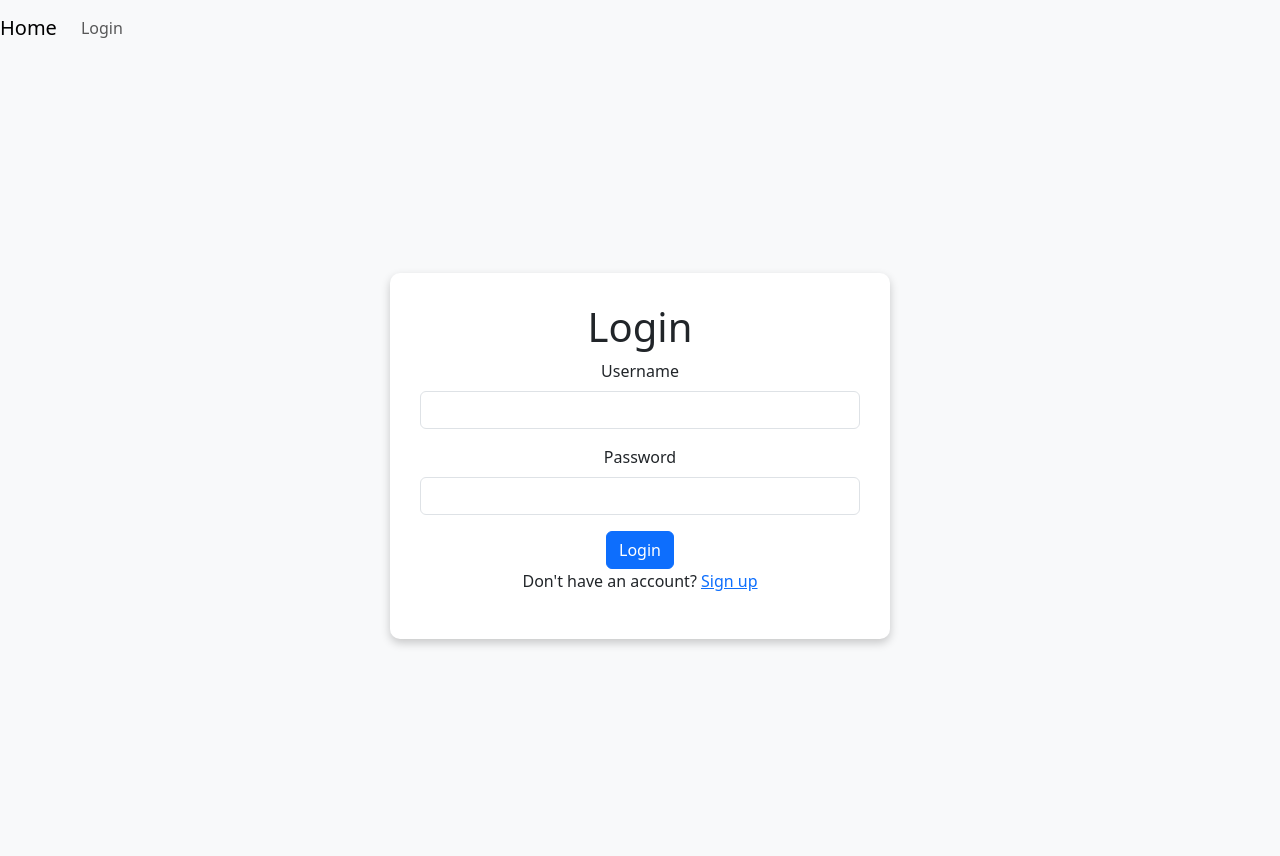
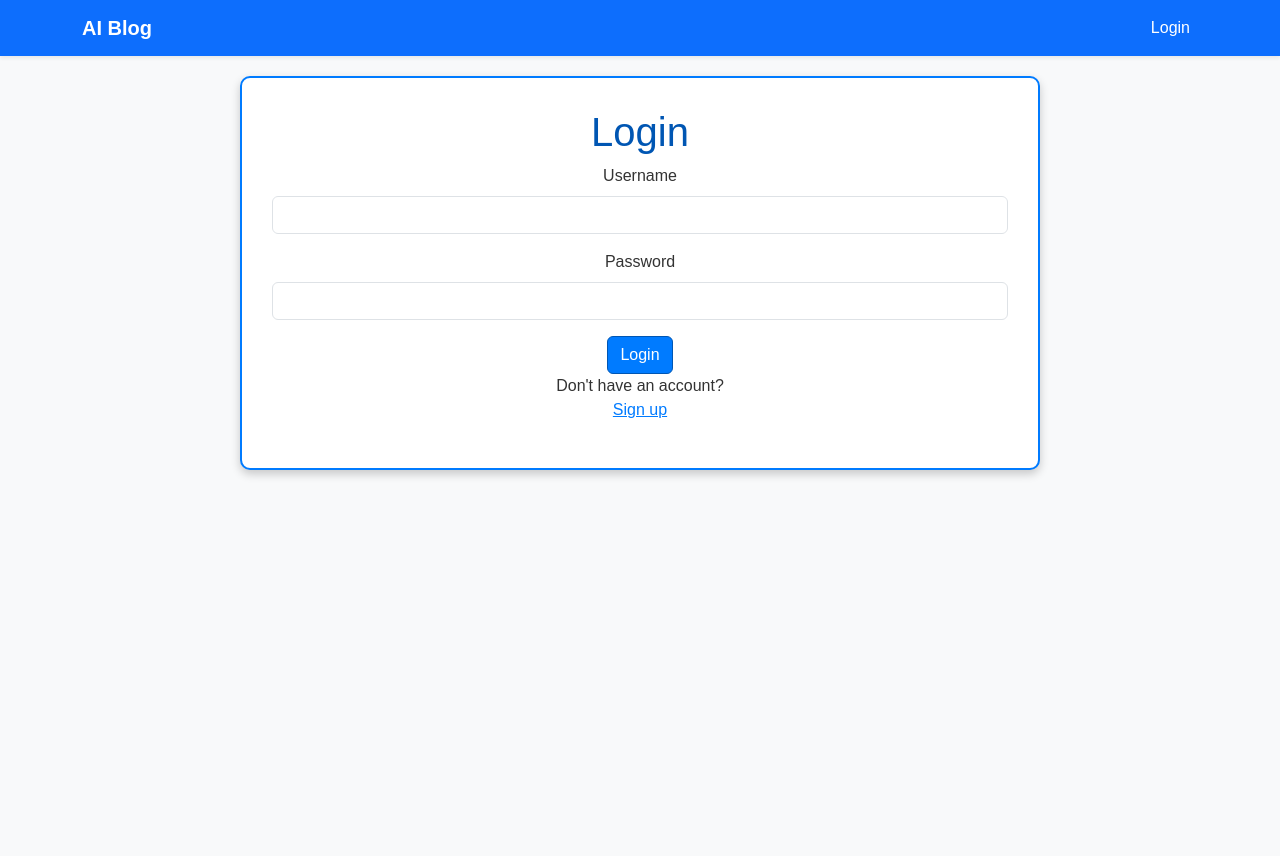
Before and after one commit to GamerGbesh/blog, a Django app: page /login in a window 1280 px wide. Run offline with Django 5.2, Linux system fonts and the light colour scheme.

Commit message:
Added the blog generation using deepseek r1 model

```diff
--- a/blog/templates/base.html
+++ b/blog/templates/base.html
@@ -9,31 +9,35 @@
     <title>{% block title %}{% endblock %}</title>
 </head>
 <body class="bg-light">
-    <nav class="navbar navbar-expand-lg navbar-light bg-light">
-        <a class="navbar-brand" href="{% url 'home' %}">Home</a>
-        <button class="navbar-toggler" type="button" data-toggle="collapse" data-target="#navbarNav" aria-controls="navbarNav" aria-expanded="false" aria-label="Toggle navigation">
+    <nav class="navbar navbar-expand-lg navbar-dark bg-primary shadow-sm">
+        <div class="container">
+            <a class="navbar-brand fw-bold text-white" href="{% url 'home' %}">AI Blog</a>
+            <button class="navbar-toggler" type="button" data-bs-toggle="collapse" data-bs-target="#navbarNav"
+                aria-controls="navbarNav" aria-expanded="false" aria-label="Toggle navigation">
                 <span class="navbar-toggler-icon"></span>
             </button>
-        <div class="collapse navbar-collapse" id="navbarNav">
+            <div class="collapse navbar-collapse justify-content-end" id="navbarNav">
                 <ul class="navbar-nav">
                     {% if user.is_authenticated %}
                     <li class="nav-item">
-                    <a class="nav-link" href="{% url 'logout' %}">Logout</a>
+                        <a class="nav-link text-white" href="{% url 'transcription' %}">Blogs</a>
                     </li>
                     <li class="nav-item">
-                    <a class="nav-link" href="{% url 'transcription' %}">Blogs</a>
+                        <a class="nav-link text-white" href="{% url 'logout' %}">Logout</a>
                     </li>
                     <li class="nav-item">
-                    <span class="nav-link">{{user.username}}</class="nav-link">
+                        <span class="nav-link fw-bold text-white">{{ user.username }}</span>
                     </li>
                     {% else %}
                     <li class="nav-item">
-                    <a class="nav-link" href="{% url 'login' %}">Login</a>
+                        <a class="nav-link text-white" href="{% url 'login' %}">Login</a>
                     </li>
                     {% endif %}
                 </ul>
             </div>
+        </div>
     </nav>
+
     <div class="container-fluid center-box">
     <div class="container-fluid content-box">
     {% block content %}{% endblock %}
--- a/blog/templates/home.html
+++ b/blog/templates/home.html
@@ -10,8 +10,8 @@
         {% csrf_token %}
         <input type="url", name="url", id="url", placeholder="Paste YouTube video link" class="d-flex"></br>
         {% if blog %}
-        <h6>Title: {{ title }}</h6>
-        <p class="form-control">{{ blog }}</p>
+        <h2>Title: {{ title }}</h2>
+        </textarea class="form-control w-100" rows="10" readonly>{{ blog }}</textarea></br>
         {% endif %}
         <button type="submit", class="btn btn-primary">Generate AI blog</button>
     </form>
--- a/blog/templates/login.html
+++ b/blog/templates/login.html
@@ -24,7 +24,7 @@
             </form>
         </section>
 
-        <p>Don't have an account? <a href="{% url 'signup' %}">Sign up</a></p>
+        <p>Don't have an account? <a id="sign" href="{% url 'signup' %}">Sign up</a></p>
     </main>
 
     {% endblock %}
--- a/blog/templates/static/style.css
+++ b/blog/templates/static/style.css
@@ -1,32 +1,113 @@
-.center-box {
-    height: 100vh; /* Full viewport height */
-    display: flex;
-    align-items: center; /* Vertical centering */
-    justify-content: center; /* Horizontal centering */
+/* General Styling */
+body {
+    text-align: center;
+    background-color: #f4f8ff; /* Light blue background */
+    color: #333; /* Dark gray text for readability */
+    font-family: Arial, sans-serif;
 }
 
-/* Box styling */
+.center-box {
+    min-height: 100vh;
+    display: flex;
+    align-items: flex-start;
+    justify-content: center;
+    padding: 20px;
+    overflow-y: auto;
+}
+
+/* Content Box Styling */
 .content-box {
     background: white;
     padding: 30px;
     border-radius: 10px;
     box-shadow: 0 4px 10px rgba(0, 0, 0, 0.2);
-    max-width: 500px; /* Adjust width */
+    max-width: 800px;
     width: 100%;
+    overflow-y: auto; /* Allows scrolling without limiting height */
+    border: 2px solid #007bff; /* Blue border */
 }
 
-body{
-    text-align: center;
+/* Form Inputs */
+input, textarea {
+    width: 100%;
+    padding: 10px;
+    border: 2px solid #007bff;
+    border-radius: 5px;
+    font-size: 16px;
+    background-color: white;
+    color: #333;
 }
 
-input{
-    padding-left: 30%;
-    padding-right: 30%;
-    padding-top: 2%;
-    padding-bottom: 2%;
-    border-width: 2px;
+textarea.form-control {
+    max-height: 300px;
+    overflow-y: auto;
+    resize: vertical;
+    text-align: left;
+}
+
+/* Button Styling */
+.btn-primary {
+    background-color: #007bff;
+    border-color: #0056b3;
+    color: white;
+    transition: background-color 0.3s ease;
+}
+
+.btn-primary:hover {
+    background-color: #0056b3;
+    border-color: #004494;
+}
+
+/* Header and Text */
+h1, h2 {
+    color: #0056b3; /* Darker blue for contrast */
 }
 
 h3 {
-    color: red;
+    color: #d9534f; /* Bootstrap 'danger' color instead of pure red */
 }
+
+/* Left align all links */
+a {
+    display: block;
+    text-align: left;
+    color: #007bff;
+    transition: color 0.3s ease;
+}
+
+a:hover {
+    color: #0056b3;
+    text-decoration: underline;
+}
+
+/* Pagination Styling */
+.pagination {
+    display: flex;
+    justify-content: center;
+    align-items: center;
+    margin-top: 20px;
+    gap: 10px;
+}
+
+.pagination a, .pagination strong {
+    padding: 8px 12px;
+    border: 1px solid #007bff;
+    border-radius: 5px;
+    color: #007bff;
+    text-decoration: none;
+    transition: background-color 0.3s ease, color 0.3s ease;
+}
+
+.pagination a:hover {
+    background-color: #007bff;
+    color: white;
+}
+
+.pagination strong {
+    background-color: #0056b3;
+    color: white;
+}
+
+#sign {
+    text-align: center;
+}
--- a/blog/urls.py
+++ b/blog/urls.py
@@ -7,5 +7,6 @@ urlpatterns = [
     path("login", views.login_user, name="login"),
     path("signup", views.signup, name="signup"),
     path("logout_user", views.logout_user, name="logout"),
-    path("transcription", views.transcription, name="transcription")
+    path("transcription", views.transcription, name="transcription"),
+    path("blog/<int:id>", views.blogs, name="blogs")
 ]
--- a/blog/views.py
+++ b/blog/views.py
@@ -7,7 +7,9 @@ from .models import Content
 import yt_dlp
 import os
 from pathlib import Path
-import speech_recognition as sr
+import whisper
+import ollama
+import re
 
 
 
@@ -17,10 +19,12 @@ def home(request):
     title = ""
     if request.method == "POST":
         url = request.POST.get("url")
-        title, file = get_audio_title(url)
-        blog = get_transcript(file)[0]
-        Content(user=request.user, title=title, transcription=blog)
-        Content.save()
+        if url:
+            title, file = get_audio_title(url)
+            blog = get_transcript(file)
+            blog = make_blog(blog)
+            if request.user != "AnonymousUser":
+                Content.objects.create(user=request.user, title=title, transcription=blog)
 
     return render(request,"home.html", {"blog": blog, "title": title})
 
@@ -38,18 +42,17 @@ def login_user(request):
     return render(request, "login.html")
 
 def signup(request):
-    if request.method == "POST":
-        form = forms.CustomUser(request.POST)
-        if form.is_valid():
-            form.save()
-            username = form.cleaned_data.get("username").lower()
-            password = form.cleaned_data.get("password1")
-            user = authenticate(username=username.lower(), password=password)
-            login(request, user)
-            user = request.user
-            return redirect("home")
+    form = forms.CustomUser(request.POST or None)
+    if request.method == "POST" and form.is_valid():
+        form.save()
+        username = form.cleaned_data.get("username").lower()
+        password = form.cleaned_data.get("password1")
+        user = authenticate(username=username.lower(), password=password)
+        login(request, user)
+        user = request.user
+        return redirect("home")
 
-    return render(request, "signup.html", {"form": forms.CustomUser})
+    return render(request, "signup.html", {"form": form})
 
 def logout_user(request):
     logout(request)
@@ -57,7 +60,7 @@ def logout_user(request):
 
 @login_required
 def transcription(request):
-    transcripts = Content.objects.filter(user=request.user)
+    transcripts = Content.objects.filter(user=request.user).order_by("created")
     paginator = Paginator(transcripts, 10)
     page_number = request.GET.get("page")
 
@@ -70,11 +73,17 @@ def transcription(request):
     return render(request, "transcription.html", {"page_obj": page_obj})
 
 
+@login_required
+def blogs(request, id):
+    blog = Content.objects.filter(user=request.user).get(id=id)
+    template = {"memo":blog}
+    return render(request, "blog.html", template)
+
+
 def get_audio_title(url):
     base_dir = Path(os.getcwd())
     download_folder = base_dir / "audios"
-    if not download_folder.exists():
-        download_folder.mkdir()
+    download_folder.mkdir(exist_ok=True)
     ydl_opts = {
         "format":"bestaudio/best",
         "outtmpl":f"{download_folder}/output.%(ext)s",
@@ -85,25 +94,30 @@ def get_audio_title(url):
         }]
     }
     with yt_dlp.YoutubeDL(ydl_opts) as ydl:
-        info = ydl.extract_info(url, download=False)
-        ydl.download([url])
+        info = ydl.extract_info(url, download=True)
+        # ydl.download([url])
 
-    title = info["title"]
+    title = info.get("title", "Unknown Title")
     file = download_folder / "output.wav"
     return title, file
 
 
 def get_transcript(file):
-    from key import CLIENT_KEY, CLIENT_ID
-    gone = file
-    file = str(file)
-    r = sr.Recognizer()
-    with sr.AudioFile(file) as src:
-        audio_data = r.record(src)
-        text = r.recognize_houndify(audio_data, CLIENT_ID, CLIENT_KEY)
-    os.remove(gone)
-    return text
+    model = whisper.load_model("small")
+    result = model.transcribe(str(file), verbose=True)
+    os.remove(file)
+    return result["text"]
 
 
 def make_blog(text):
-    pass
+
+    model = "deepseek-r1:latest"
+    prompt = f"Make a very informative blog post about the following '{text}'."
+
+    response = ollama.chat(model=model, messages=[
+    {
+        "role":"user",
+        "content":prompt
+    }
+    ])
+    return re.split(r"<think>.+</think>", response["message"]["content"], flags=re.DOTALL)[1]
--- a/requirements.txt
+++ b/requirements.txt
@@ -22,11 +22,8 @@ Jinja2==3.1.5
 jiter==0.8.2
 jmespath==1.0.1
 MarkupSafe==3.0.2
-openpyxl==3.1.5
 packaging==24.2
 pluggy==1.5.0
-psycopg2 @ file:///C:/b/abs_3ei4rka0ip/croot/psycopg2_1731693723700/work
-psycopg2-binary==2.9.10
 pycparser==2.22
 pydantic==2.10.6
 pydantic_core==2.27.2
```
Also changed, not shown: blog/templates/blog.html (added, +9 -0 lines), blog/templates/transcription.html (+9 -6 lines), db.sqlite3, 1 other file. Lines whose indentation alone changed are shown as unchanged.
